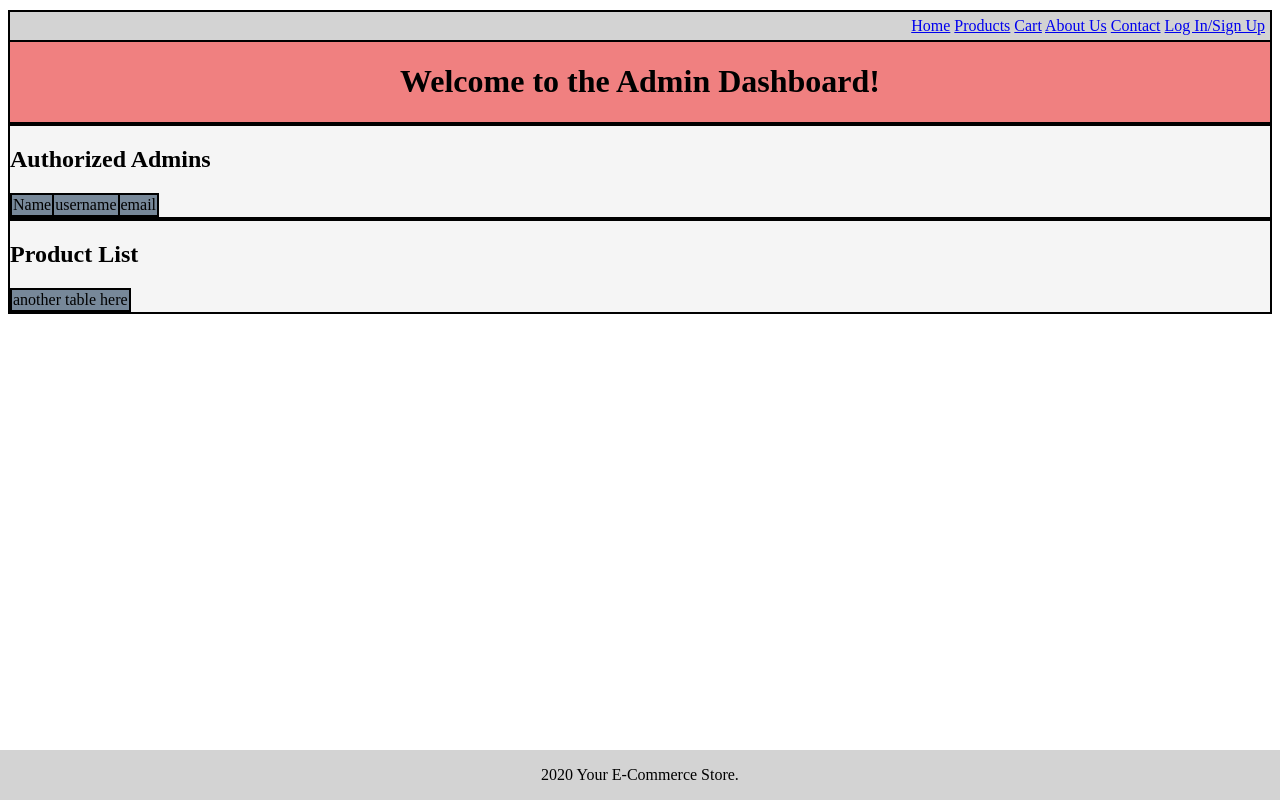
After one commit to TheDuckLord2/IntroToSELabGroup3, a Django app: template ecommerce_store/store/templates/store/admin.html in a window 1280 px wide. The commit adds this page. Run offline with Django 4.2, Linux system fonts and the light colour scheme; the template is opened without the code that fills it: most values are stand-ins (such as "Sample title", 1, 10 or a date in 2020).

Commit message:
Continued Edits of HTML templates
Added about, admin, and contact, edited home, and added styles.css

```diff
--- /dev/null
+++ b/ecommerce_store/store/templates/store/admin.html
@@ -0,0 +1,34 @@
+{% extends 'store/base.html' %}
+
+{% block title %}Admin - E-Commerce Store{% endblock %}
+
+{% block content %}
+<div id="title-block">
+    <h1>Welcome to the Admin Dashboard!</h1>
+</div>
+<div>
+    <h2>Authorized Admins</h2>
+    <table>
+        <tr>
+            <td>Name</td>
+            <td>username</td>
+            <td>email</td>
+        </tr>
+        {% for user in user_table %}
+        {% if user.is_superuser %}
+        <tr>
+            <td>{{ user.first_name }} {{ user.last_name }}</td>
+            <td>{{ user.username }}</td>
+            <td>{{ user.email }}</td>
+        </tr>
+        {% endif %}
+        {% endfor %}
+    </table>
+</div>
+<div>
+    <h2>Product List</h2>
+    <table>
+        <tr><td>another table here</td></tr>
+    </table>
+</div>
+{% endblock %}
--- a/ecommerce_store/store/templates/store/base.html
+++ b/ecommerce_store/store/templates/store/base.html
@@ -4,35 +4,31 @@
     <meta charset="UTF-8">
     <meta name="viewport" content="width=device-width, initial-scale=1.0">
     <title>{% block title %}E-Commerce Store{% endblock %}</title>
-    <link rel="stylesheet" href="{% static 'css/styles.css' %}">
+    <link rel="stylesheet" href="css/styles.css">
     {% load static %}
 </head>
 <body>
 
-<header>
+<main>
     <nav>
-        <ul>
-            <li><a href="{% url 'home' %}">Home</a></li>
-            <li><a href="{% url 'products' %}">Products</a></li>
-            <li><a href="{% url 'cart' %}">Cart</a></li>
-            <li><a href="{% url 'about' %}">About Us</a></li>
-            <li><a href="{% url 'contact' %}">Contact</a></li>
-            {% if user.is_authenticated %}
-                <li><a href="{% url 'logout' %}">Logout</a></li>
-            {% else %}
-                <li><a href="{% url 'login' %}">Login</a></li>
-            {% endif %}
-        </ul>
+        <a href="{% url 'home' %}">Home</a>
+        <a href="{% url 'products' %}">Products</a>
+        <a href="{% url 'cart' %}">Cart</a>
+        <a href="{% url 'about' %}">About Us</a>
+        <a href="{% url 'contact' %}">Contact</a>
+        {% if user.is_authenticated %}
+            <a href="{% url 'logout' %}">Log Out</a>
+        {% else %}
+            <a href="{% url 'login' %}">Log In/Sign Up</a>
+        {% endif %}
     </nav>
-</header>
+    {% block content %}
 
-<main>
-    {% block content %}
     {% endblock %}
 </main>
 
 <footer>
-    <p>&copy; {{ current_year }} Your E-Commerce Store. All rights reserved.</p>
+    <p> {{ current_year }} Your E-Commerce Store.</p>
 </footer>
 
 <script src="{% static 'js/scripts.js' %}"></script>
--- /dev/null
+++ b/ecommerce_store/store/templates/store/css/styles.css
@@ -0,0 +1,38 @@
+nav{
+    position:sticky;
+    top: 10px;
+    background-color:lightgray;
+    border: 2px solid;
+    padding: 5px;
+    text-align:right;
+}
+
+footer{
+    position:absolute;
+    bottom:0%;
+    left:0%;
+    background-color:lightgray;
+    width:100%;
+    text-align: center;
+}
+
+div{
+    border:2px solid;
+    background-color: whitesmoke;
+}
+
+table{
+    border: 2px solid;
+    border-collapse: collapse;
+    background-color:lightslategray;
+    text-align:center;
+}
+
+td{
+    border:2px solid;
+}
+
+#title-block{
+    text-align:center;
+    background-color: lightcoral;
+}
```
Also changed, not shown: ecommerce_store/store/templates/store/about.html (added, +11 -0 lines), ecommerce_store/store/templates/store/contact.html (added, +15 -0 lines), ecommerce_store/store/templates/store/home.html (+21 -2 lines).
